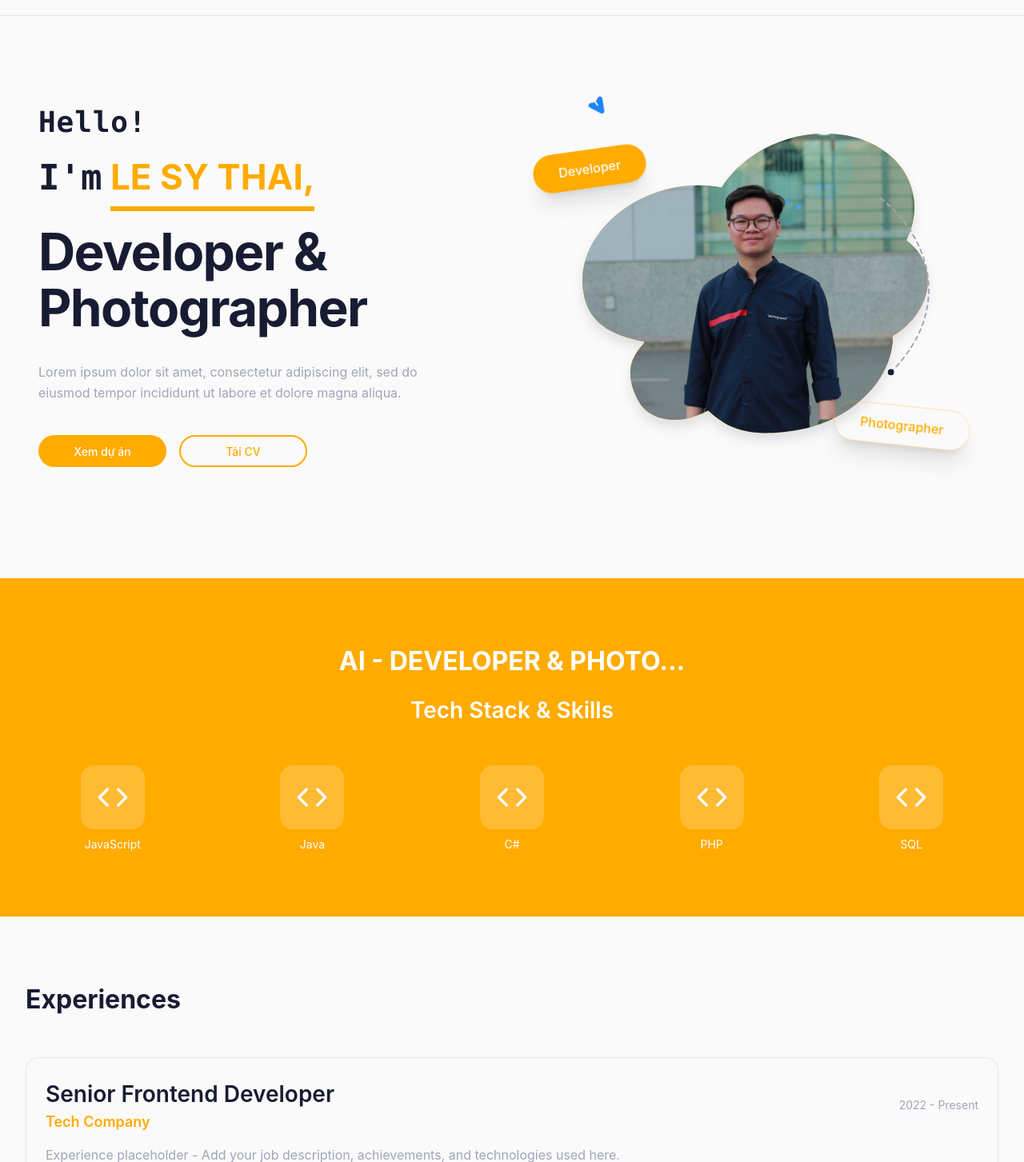
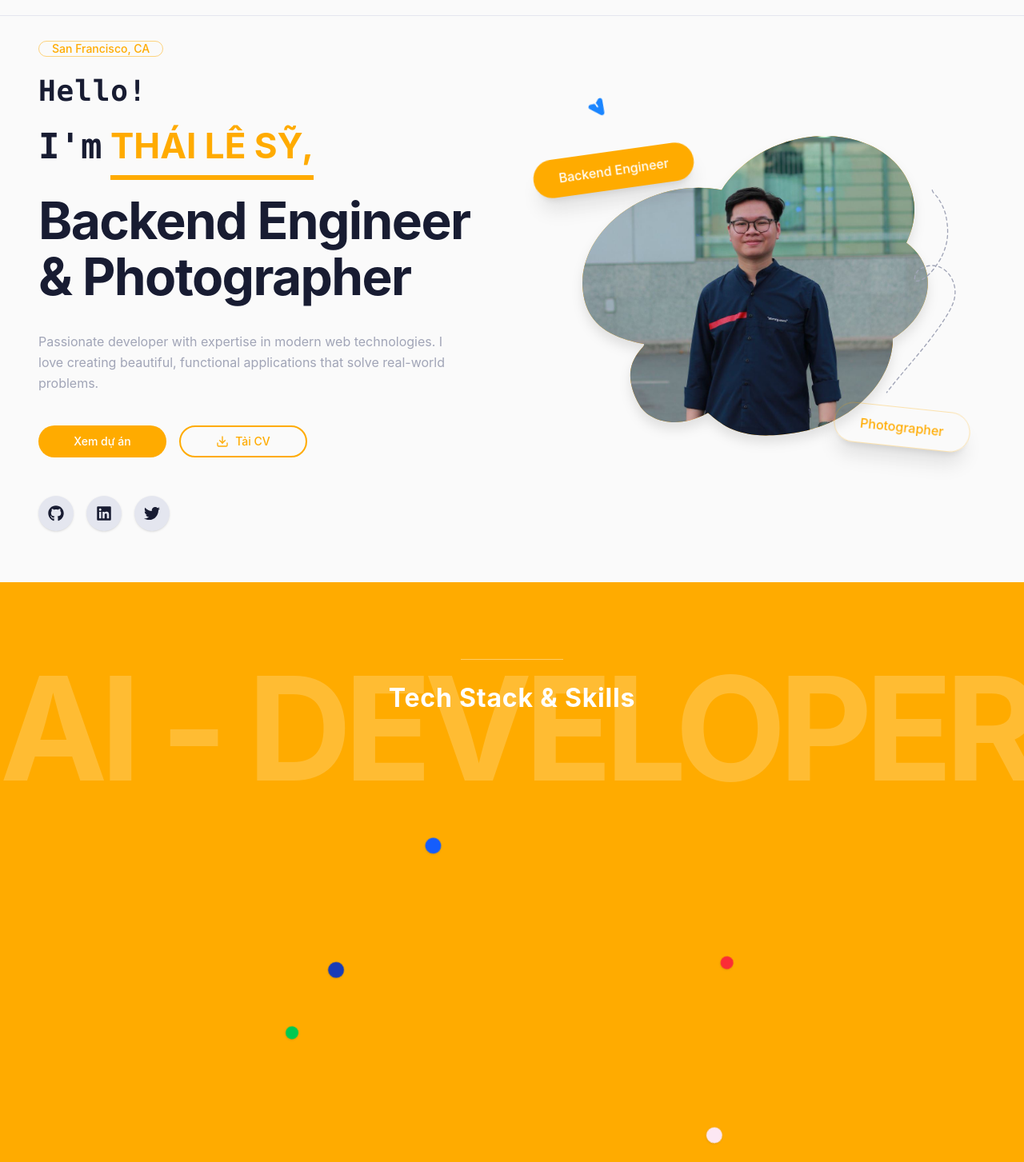
Before and after one commit to sythai263/PorfolioV2, a Next.js app: page / in a window 1280 px wide. Shown: the part 77-1530 px from the top of the page at 80% size. Built offline with nearby package versions, Linux system fonts and the light colour scheme.

Commit message:
fix data

```diff
--- a/components/hero-section.tsx
+++ b/components/hero-section.tsx
@@ -1,10 +1,44 @@
-// components/hero-section.tsx
 "use client";
 
+import { Profile } from "@app-types";
+import { Badge } from "@components/ui/badge";
+import { getProfile } from "@infrastructure";
+import { Download } from "lucide-react";
+import { useEffect, useState } from "react";
+import { FaGithub, FaLinkedin, FaTwitter } from "react-icons/fa6";
 import { BlobAvatar } from "./blob-paths";
 import { PaperAirplane } from "./icons";
+import { DashDecorator } from "./icons/dash-decorator";
+
+function getSocialIcon(iconName: string) {
+  switch (iconName) {
+    case "Github":
+      return FaGithub;
+    case "Linkedin":
+      return FaLinkedin;
+    case "Twitter":
+      return FaTwitter;
+    default:
+      return FaGithub;
+  }
+}
 
 export function HeroSection() {
+  const [profile, setProfile] = useState<Profile | null>(null);
+  useEffect(() => {
+    getProfile().then((data) => {
+      setProfile(data);
+    });
+  }, []);
+  if (!profile) {
+    return null;
+  }
+
+  // Tách chức danh (VD: "Developer & Photographer") thành mảng để đặt vào 2 nhãn bay lơ lửng
+  const titleParts = profile.title
+    .split("&")
+    .map((part: string) => part.trim());
+
   return (
     <section
       id="home"
@@ -15,82 +49,89 @@ export function HeroSection() {
           {/* Left Content */}
           <div className="space-y-6 md:space-y-8 z-10">
             <div className="flex flex-col items-start">
+              <Badge
+                variant="outline"
+                className="mb-4 text-sm px-4 py-1 border-primary/50 text-primary"
+              >
+                {profile.location}
+              </Badge>
+
               <h2 className="text-[28px] md:text-[36px] font-mono font-bold text-foreground mb-1 md:mb-2 tracking-wide">
                 Hello!
               </h2>
               <h2 className="text-[32px] md:text-[44px] font-bold text-foreground mb-3 md:mb-4">
                 <span className="font-mono">I'm</span>{" "}
-                <span className="text-primary border-b-[4px] md:border-b-[6px] border-primary pb-1 inline-block">
-                  LE SY THAI,
+                <span className="text-primary border-b-[4px] md:border-b-[6px] border-primary pb-1 inline-block uppercase">
+                  {profile.name},
                 </span>
               </h2>
               <h1 className="text-[40px] md:text-[56px] lg:text-[64px] font-bold text-foreground leading-[1.1] tracking-tight">
-                Developer & Photographer
+                {profile.title}
               </h1>
             </div>
 
             <p className="text-b16-reg md:text-b18-reg text-neutral-04 max-w-[540px] leading-relaxed">
-              Lorem ipsum dolor sit amet, consectetur adipiscing elit, sed do
-              eiusmod tempor incididunt ut labore et dolore magna aliqua.
+              {profile.bio}
             </p>
 
+            {/* Actions */}
             <div className="flex flex-row gap-4 pt-2">
               <button className="btn-custom btn-m md:btn-l bg-primary text-white hover:brightness-110 min-w-[130px] md:min-w-[160px]">
                 Xem dự án
               </button>
-              <button className="btn-custom btn-m md:btn-l bg-transparent border-2 border-primary text-primary hover:bg-primary/5 min-w-[130px] md:min-w-[160px]">
+              <button className="btn-custom btn-m md:btn-l bg-transparent border-2 border-primary text-primary hover:bg-primary/5 min-w-[130px] md:min-w-[160px] flex items-center justify-center gap-2">
+                <Download className="w-4 h-4" />
                 Tải CV
               </button>
+            </div>
+
+            {/* Social Links */}
+            <div className="flex items-center gap-4 pt-4">
+              {profile.social.map((social) => {
+                const IconComponent = getSocialIcon(social.icon);
+                return (
+                  <a
+                    key={social.platform}
+                    href={social.url}
+                    target="_blank"
+                    rel="noopener noreferrer"
+                    className="p-3 bg-neutral-06 dark:bg-neutral-02 rounded-full hover:bg-primary hover:text-white transition-colors text-foreground shadow-sm"
+                  >
+                    <IconComponent className="w-5 h-5" />
+                  </a>
+                );
+              })}
             </div>
           </div>
 
           {/* Right Graphic */}
           <div className="relative w-full max-w-[360px] md:max-w-[480px] aspect-square flex items-center justify-center mx-auto lg:ml-auto mt-12 lg:mt-0">
-            {/* Component Avatar Blob */}
+            {/* Component Avatar Blob (Từ file json) */}
             <div className="w-[85%] md:w-[90%] transition-transform duration-700 hover:scale-[1.05]">
-              <BlobAvatar
-                // Thay đường dẫn này bằng ảnh của bạn nằm trong thư mục `public/`
-                // VD: src="/avatar.jpg"
-                src="/avatar.jpg"
-                alt="Le Sy Thai - Developer & Photographer"
-              />
+              <BlobAvatar src={profile.avatar} alt={profile.name} />
             </div>
-            {/* Blue Paper Plane (Custom SVG to match solid design) */}
+
+            {/* Blue Paper Plane */}
             <div className="absolute top-[2%] left-[8%] md:top-[0%] md:left-[5%] -rotate-12 animate-bounce duration-3000">
               <PaperAirplane className="w-8 h-8 md:w-10 md:h-10" />
             </div>
 
-            {/* Developer Pill */}
-            <div className="absolute top-[18%] left-[-2%] md:top-[15%] md:left-[-8%] bg-primary text-white rounded-full px-5 py-2 md:px-8 md:py-3 shadow-xl -rotate-[8deg] font-medium text-sm md:text-base z-10 transform hover:-translate-y-1 hover:scale-105 transition-all">
-              Developer
-            </div>
+            {/* Pill 1 */}
+            {titleParts[0] && (
+              <div className="absolute top-[18%] left-[-2%] md:top-[15%] md:left-[-8%] bg-primary text-white rounded-full px-5 py-2 md:px-8 md:py-3 shadow-xl -rotate-[8deg] font-medium text-sm md:text-base z-10 transform hover:-translate-y-1 hover:scale-105 transition-all">
+                {titleParts[0]}
+              </div>
+            )}
 
             {/* Decorative Dashed Line */}
-            <svg
-              className="absolute top-[25%] -right-2 md:-right-8 w-24 h-48 md:w-32 md:h-64 z-0 text-neutral-04"
-              viewBox="0 0 100 200"
-              fill="none"
-            >
-              <path
-                d="M 10 10 C 60 50, 80 120, 20 180"
-                stroke="currentColor"
-                strokeWidth="1.5"
-                strokeDasharray="4 4"
-                strokeLinecap="round"
-              />
-              <circle
-                cx="20"
-                cy="180"
-                r="3"
-                fill="#181C32"
-                className="dark:fill-white"
-              />
-            </svg>
+            <DashDecorator className="absolute top-[25%] -right-2 md:-right-8 w-24 h-48 md:w-32 md:h-64 z-0 text-neutral-04" />
 
-            {/* Photographer Pill */}
-            <div className="absolute bottom-[12%] right-[-2%] md:bottom-[8%] md:right-[-6%] bg-card text-primary border-[1.5px] border-primary/30 rounded-full px-5 py-2 md:px-8 md:py-3 shadow-xl rotate-[6deg] font-medium text-sm md:text-base z-10 transform hover:-translate-y-1 hover:scale-105 transition-all">
-              Photographer
-            </div>
+            {/* Pill 2 */}
+            {titleParts[1] && (
+              <div className="absolute bottom-[12%] right-[-2%] md:bottom-[8%] md:right-[-6%] bg-card text-primary border-[1.5px] border-primary/30 rounded-full px-5 py-2 md:px-8 md:py-3 shadow-xl rotate-[6deg] font-medium text-sm md:text-base z-10 transform hover:-translate-y-1 hover:scale-105 transition-all">
+                {titleParts[1]}
+              </div>
+            )}
           </div>
         </div>
       </div>
--- a/components/hero.tsx
+++ /dev/null
@@ -1,83 +0,0 @@
-import Image from 'next/image';
-import { Github, Linkedin, Twitter, Download } from 'lucide-react';
-import { Button } from '@components/ui/button';
-import { Badge } from '@components/ui/badge';
-import { getProfile } from '@infrastructure';
-
-export async function Hero() {
-  const profile = await getProfile();
-
-  return (
-    <section id="home" className="min-h-screen flex items-center justify-center pt-16">
-      <div className="max-w-6xl mx-auto px-4 sm:px-6 lg:px-8 py-20">
-        <div className="text-center">
-          <div className="mb-8">
-            <Image
-              src={profile.avatar}
-              alt={profile.name}
-              width={150}
-              height={150}
-              className="rounded-full mx-auto border-4 border-white shadow-xl"
-            />
-          </div>
-
-          <Badge variant="outline" className="mb-4">
-            {profile.location}
-          </Badge>
-
-          <h1 className="text-4xl md:text-6xl font-bold text-gray-900 mb-4">
-            {profile.name}
-          </h1>
-
-          <h2 className="text-xl md:text-2xl text-gray-600 mb-6">
-            {profile.title}
-          </h2>
-
-          <p className="text-lg text-gray-600 max-w-2xl mx-auto mb-8">
-            {profile.bio}
-          </p>
-
-          <div className="flex flex-col sm:flex-row gap-4 justify-center mb-8">
-            <Button size="lg" className="gap-2">
-              <Download className="w-4 h-4" />
-              Download Resume
-            </Button>
-            <Button variant="outline" size="lg">
-              Contact Me
-            </Button>
-          </div>
-
-          <div className="flex justify-center gap-4">
-            {profile.social.map((social) => {
-              const IconComponent = getSocialIcon(social.icon);
-              return (
-                <a
-                  key={social.platform}
-                  href={social.url}
-                  target="_blank"
-                  rel="noopener noreferrer"
-                  className="p-3 bg-gray-100 rounded-full hover:bg-gray-200 transition-colors"
-                >
-                  <IconComponent className="w-5 h-5" />
-                </a>
-              );
-            })}
-          </div>
-        </div>
-      </div>
-    </section>
-  );
-}
-
-function getSocialIcon(iconName: string) {
-  switch (iconName) {
-    case 'Github':
-      return Github;
-    case 'Linkedin':
-      return Linkedin;
-    case 'Twitter':
-      return Twitter;
-    default:
-      return Github;
-  }
-}
--- /dev/null
+++ b/components/icons/dash-decorator.tsx
@@ -0,0 +1,18 @@
+export const DashDecorator = ({ className }: { className?: string }) => (
+  <svg
+    className={className}
+    width="46"
+    height="133"
+    viewBox="0 0 46 133"
+    fill="none"
+    xmlns="http://www.w3.org/2000/svg"
+  >
+    <path
+      d="M29.9052 0.350098C30.0762 2.06033 32.6043 3.88906 33.4722 5.21933C36.928 10.5161 38.4856 14.2517 39.3606 20.2517C40.5985 28.7409 39.9297 35.1731 36.3031 42.9842C33.849 48.2699 26.9626 58.3798 20.5631 59.4037C16.596 60.0384 19.2857 53.5386 20.9877 52.3546C31.2771 45.1968 42.0872 51.7676 44.3997 62.999C46.0645 71.085 41.859 77.9804 37.662 84.4859C26.7279 101.434 12.6952 115.89 0.350098 131.819"
+      stroke="#A1A5B7"
+      strokeWidth="0.7"
+      strokeLinecap="round"
+      strokeDasharray="2 2"
+    />
+  </svg>
+);
--- a/components/icons/index.tsx
+++ b/components/icons/index.tsx
@@ -2,6 +2,7 @@ export * from "./cloud-dark-desktop";
 export * from "./cloud-dark-mobile";
 export * from "./cloud-light-desktop";
 export * from "./cloud-light-mobile";
+export * from "./dash-decorator";
 export * from "./logo";
 export * from "./moon-desktop";
 export * from "./moon-mobile";
--- a/components/icons/paper-airplane.tsx
+++ b/components/icons/paper-airplane.tsx
@@ -8,8 +8,8 @@ export const PaperAirplane = ({ className }: { className?: string }) => (
     xmlns="http://www.w3.org/2000/svg"
   >
     <path
-      fill-rule="evenodd"
-      clip-rule="evenodd"
+      fillRule="evenodd"
+      clipRule="evenodd"
       d="M28.1487 13.7452C30.5248 11.1179 34.8853 12.9165 34.7218 16.4564L33.7997 36.3618C33.6554 39.4709 30.025 41.0797 27.6249 39.098L12.2599 26.4097C9.52784 24.1529 11.1245 19.7145 14.6669 19.7193L21.0585 19.7283C21.1816 19.7285 21.3042 19.7226 21.4256 19.7109L24.04 25.6107C24.3063 26.2117 25.0096 26.4831 25.6106 26.2168C26.2117 25.9505 26.483 25.2472 26.2167 24.6462L23.6024 18.7463C23.6926 18.6642 23.7793 18.5774 23.8619 18.486L28.1487 13.7452Z"
       fill="#1A85FF"
     />
--- a/components/tech-stack-section.tsx
+++ b/components/tech-stack-section.tsx
@@ -1,26 +1,135 @@
-import { Code } from 'lucide-react';
+// components/tech-stack-section.tsx
+"use client";
+
+import { cn } from "@lib/utils";
+import { ReactNode } from "react";
+
+// --- LOGIC TÍNH TOÁN QUỸ ĐẠO --- //
+interface OrbitItem {
+  id: string | number;
+  component: ReactNode;
+}
+
+const dots = [
+  { color: "bg-red-500", angle: 45, radius: 48, size: "w-4 h-4" },
+  { color: "bg-blue-600", angle: 135, radius: 45, size: "w-5 h-5" },
+  { color: "bg-[#B08900]", angle: 270, radius: 48, size: "w-6 h-6" },
+  { color: "bg-green-500", angle: 200, radius: 46, size: "w-4 h-4" },
+  { color: "bg-blue-800", angle: 180, radius: 40, size: "w-5 h-5" },
+  { color: "bg-pink-100", angle: 0, radius: 46, size: "w-5 h-5" },
+];
 
 export function TechStackSection() {
-  const techStack = ['JavaScript', 'Java', 'C#', 'PHP', 'SQL'];
+  // Hàm trợ giúp tính toán vị trí theo góc và bán kính
+  const getPosition = (
+    index: number,
+    total: number,
+    radiusPercent: number,
+    offsetAngle = 0,
+  ) => {
+    const angle = ((index / total) * 360 + offsetAngle) * (Math.PI / 180);
+    const x = 50 + radiusPercent * Math.cos(angle);
+    const y = 50 - radiusPercent * Math.sin(angle); // Trừ đi vì trục Y hướng xuống
+    return { left: `${x}%`, top: `${y}%` };
+  };
 
   return (
-    <section className="py-20 bg-primary">
-      <div className="max-w-7xl mx-auto px-4 sm:px-6 lg:px-8">
-        <div className="text-center space-y-4 mb-12">
-          <h2 className="text-t2 text-white">AI - DEVELOPER & PHOTO...</h2>
-          <h3 className="text-h1 text-white">Tech Stack & Skills</h3>
+    <section className="relative py-24 bg-primary overflow-hidden min-h-screen flex flex-col items-center justify-center">
+      {/* Inline style cho animation xoay vòng chậm rãi */}
+      <style
+        dangerouslySetInnerHTML={{
+          __html: `
+        @keyframes orbit-spin { from { transform: translate(-50%, -50%) rotate(0deg); } to { transform: translate(-50%, -50%) rotate(360deg); } }
+        @keyframes counter-spin { from { transform: translate(-50%, -50%) rotate(360deg); } to { transform: translate(-50%, -50%) rotate(0deg); } }
+        .spin-slow { animation: orbit-spin 60s linear infinite; }
+        .counter-spin-slow { animation: counter-spin 60s linear infinite; }
+      `,
+        }}
+      />
+
+      {/* Chữ mờ chạy ở background */}
+      <div className="absolute top-12 left-0 w-full overflow-hidden flex whitespace-nowrap opacity-20 pointer-events-none select-none">
+        <h1 className="text-[120px] md:text-[180px] font-bold text-white uppercase tracking-tighter">
+          AI - DEVELOPER & PHOTOGRAPHY
+        </h1>
+      </div>
+
+      <div className="relative z-10 max-w-7xl mx-auto px-4 w-full flex flex-col items-center">
+        {/* Tiêu đề */}
+        <div className="text-center space-y-4 mb-20">
+          <div className="w-32 h-[1px] bg-white/40 mx-auto mb-6" />
+          <h2 className="text-t2 text-white font-bold tracking-wide">
+            Tech Stack & Skills
+          </h2>
         </div>
 
-        {/* Tech Icons Grid */}
-        <div className="grid grid-cols-2 md:grid-cols-3 lg:grid-cols-5 gap-8">
-          {techStack.map((tech) => (
-            <div key={tech} className="flex flex-col items-center space-y-2">
-              <div className="w-20 h-20 bg-white/20 rounded-2xl flex items-center justify-center backdrop-blur-sm">
-                <Code className="w-10 h-10 text-white" />
-              </div>
-              <span className="text-b14-reg text-white">{tech}</span>
-            </div>
-          ))}
+        {/* Khối Vũ trụ (Orbit Container) */}
+        <div className="relative w-[320px] h-[320px] sm:w-[500px] sm:h-[500px] md:w-[600px] md:h-[600px] mx-auto mt-8">
+          {/* --- TRUNG TÂM (C++) --- */}
+          <div className="absolute top-1/2 left-1/2 -translate-x-1/2 -translate-y-1/2 w-24 h-24 sm:w-32 sm:h-32 z-30">
+            {/* <CppIcon /> */}
+          </div>
+
+          {/* --- VÒNG TRONG (Tech Stacks) --- */}
+          {/* Bao bọc bằng class 'spin-slow' để cả mâm xoay */}
+          <div className="absolute top-1/2 left-1/2 w-full h-full spin-slow z-20">
+            {/* {innerOrbitItems.map((item, i) => {
+              const pos = getPosition(i, innerOrbitItems.length, 25, 90); // 25% radius
+              return (
+                <div
+                  key={item.id}
+                  className="absolute w-16 h-16 sm:w-20 sm:h-20 counter-spin-slow"
+                  style={pos}
+                >
+                  {item.component}
+                </div>
+              );
+            })} */}
+          </div>
+
+          {/* --- VÒNG NGOÀI (Company) --- */}
+          {/* Xoay ngược chiều vòng trong một chút cho sinh động */}
+          <div
+            className="absolute top-1/2 left-1/2 w-full h-full counter-spin-slow z-10"
+            style={{ animationDuration: "80s" }}
+          >
+            {/* {outerOrbitItems.map((item, i) => {
+              const pos = getPosition(i, outerOrbitItems.length, 45, 0); // 45% radius
+              return (
+                <div
+                  key={item.id}
+                  className="absolute w-12 h-12 sm:w-16 sm:h-16 spin-slow"
+                  style={{ ...pos, animationDuration: "80s" }}
+                >
+                  {item.component}
+                </div>
+              );
+            })} */}
+          </div>
+
+          {/* --- CÁC DẤU CHẤM (Dots) --- */}
+          <div
+            className="absolute top-1/2 left-1/2 w-full h-full spin-slow z-0"
+            style={{ animationDuration: "100s" }}
+          >
+            {dots.map((dot, i) => {
+              // Chuyển góc thủ công sang x,y
+              const angleRad = dot.angle * (Math.PI / 180);
+              const x = 50 + dot.radius * Math.cos(angleRad);
+              const y = 50 - dot.radius * Math.sin(angleRad);
+              return (
+                <div
+                  key={i}
+                  className={cn(
+                    "absolute rounded-full shadow-sm -translate-x-1/2 -translate-y-1/2",
+                    dot.color,
+                    dot.size,
+                  )}
+                  style={{ left: `${x}%`, top: `${y}%` }}
+                />
+              );
+            })}
+          </div>
         </div>
       </div>
     </section>
--- a/data/profile.json
+++ b/data/profile.json
@@ -1,19 +1,19 @@
 {
-  "name": "John Doe",
-  "title": "Full Stack Developer",
+  "name": "Thái Lê Sỹ",
+  "title": "Backend Engineer & Photographer",
   "bio": "Passionate developer with expertise in modern web technologies. I love creating beautiful, functional applications that solve real-world problems.",
   "avatar": "/avatar.jpg",
-  "email": "john.doe@example.com",
+  "email": "sythai263@gmail.com",
   "location": "San Francisco, CA",
   "social": [
     {
       "platform": "GitHub",
-      "url": "https://github.com/johndoe",
+      "url": "https://github.com/sythai263",
       "icon": "Github"
     },
     {
       "platform": "LinkedIn",
-      "url": "https://linkedin.com/in/johndoe",
+      "url": "https://linkedin.com/in/johndoe`",
       "icon": "Linkedin"
     },
     {
--- a/package.json
+++ b/package.json
@@ -10,6 +10,7 @@
     "radix-ui": "^1.4.3",
     "react": "19.2.3",
     "react-dom": "19.2.3",
+    "react-icons": "^5.6.0",
     "shadcn": "^4.0.8",
     "tailwind-merge": "^3.5.0",
     "tw-animate-css": "^1.4.0"
```
Also changed, not shown: 1 other file (tests, documents, lock files or other folders).
